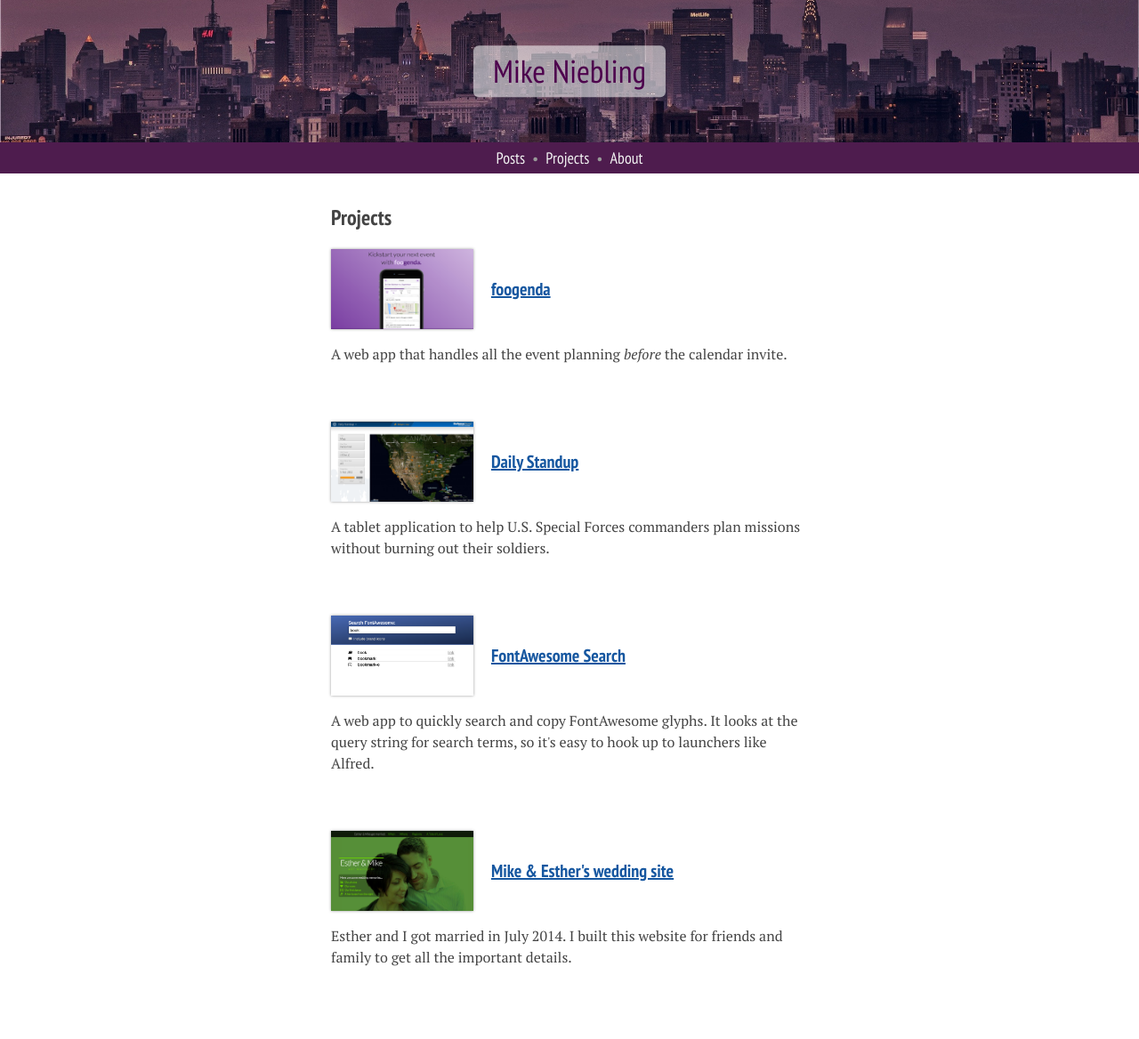
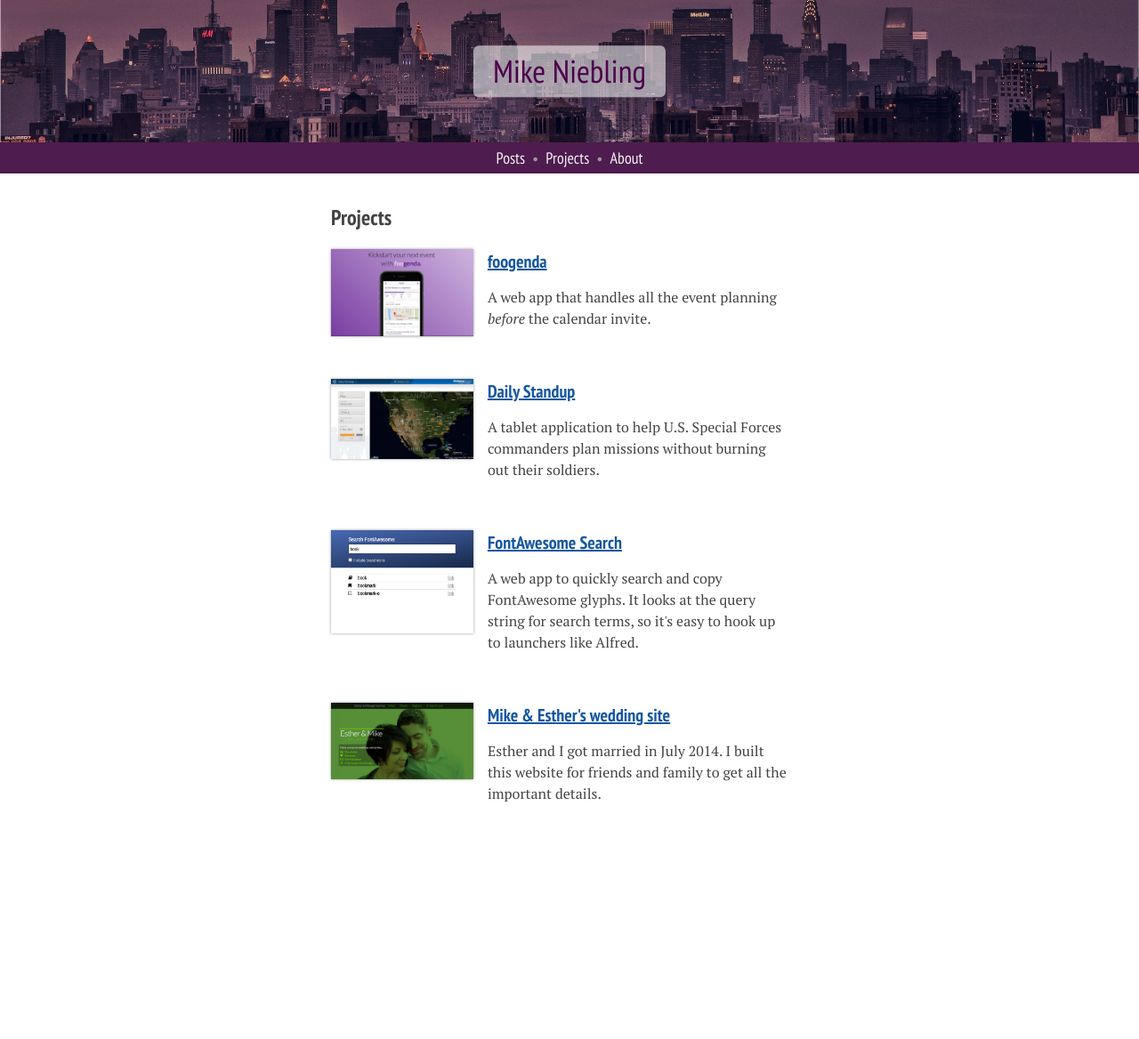
Before and after one commit to mniebling/mniebling.github.io, a Jekyll site: the page built from Projects/index.html, in a window 1280 px wide. Shown: the whole page at 89% size. Built offline with Jekyll 4.4.1, drawn with Linux system fonts in a browser that asks for light colours; Markdown is read by kramdown in place of the engine named in the settings; after the commit the page ends 976 px from its top, so only the background shows below that.

Commit message:
Tweak responsive styles for projects list

```diff
--- a/Projects/index.html
+++ b/Projects/index.html
@@ -13,11 +13,13 @@ title: About
 		</a>
 	</div>
 
+	<div class="project-info">
 		<h3 class="project-title">
 			<a href="{{ site.baseurl }}/Projects/Foogenda">foogenda</a>
 		</h3>
 
 		<p class="project-description">A web app that handles all the event planning <em>before</em> the calendar invite.</p>
+	</div>
 </div>
 
 
@@ -28,11 +30,13 @@ title: About
 		</a>
 	</div>
 
+	<div class="project-info">
 		<h3 class="project-title">
 			<a href="{{ site.baseurl }}/Projects/DailyStandup">Daily Standup</a>
 		</h3>
 
 		<p class="project-description">A tablet application to help U.S. Special Forces commanders plan missions without burning out their soldiers.</p>
+	</div>
 </div>
 
 
@@ -42,11 +46,13 @@ title: About
 		</a>
 	</div>
 
+	<div class="project-info">
 		<h3 class="project-title">
 			<a href="{{ site.baseurl }}/Projects/FontAwesomeSearch">FontAwesome Search</a>
 		</h3>
 
 		<p class="project-description">A web app to quickly search and copy FontAwesome glyphs. It looks at the query string for search terms, so it's easy to hook up to launchers like Alfred.</p>
+	</div>
 </div>
 
 
@@ -57,9 +63,11 @@ title: About
 		</a>
 	</div>
 
+	<div class="project-info">
 		<h3 class="project-title">
 			<a href="{{ site.baseurl }}/Projects/MikeAndEsther">Mike &amp; Esther's wedding site</a>
 		</h3>
 
 		<p class="project-description">Esther and I got married in July 2014. I built this website for friends and family to get all the important details.</p>
 	</div>
+</div>
--- a/web/compiled.css
+++ b/web/compiled.css
@@ -426,6 +426,22 @@ i.service {
 .project {
   margin: 0 0 4rem 0;
 }
+@media screen and (min-width: 56rem) {
+  .project {
+    margin-bottom: 2.5rem;
+  }
+}
+.project-info {
+  display: inline;
+}
+@media screen and (min-width: 56rem) {
+  .project-info {
+    display: inline-block;
+    max-width: 22rem;
+    vertical-align: top;
+    padding-left: 0.75rem;
+  }
+}
 .project-image {
   display: inline-block;
   vertical-align: middle;
@@ -433,13 +449,23 @@ i.service {
   box-shadow: 0px 0px 3px #999999;
 }
 .project-image img {
-  height: 90px;
   width: 160px;
 }
 .project h3 {
   display: inline-block;
   vertical-align: middle;
   margin: 0 0 0 1rem;
+  max-width: 8rem;
+}
+@media screen and (min-width: 37.5rem) {
+  .project h3 {
+    max-width: 16rem;
+  }
+}
+@media screen and (min-width: 56rem) {
+  .project h3 {
+    margin: 0;
+  }
 }
 .post-footer {
   background-color: #f1f1f1;
```
Also changed, not shown: web/less/mod.projects.less (+28 -2 lines). Lines whose indentation alone changed are shown as unchanged.
